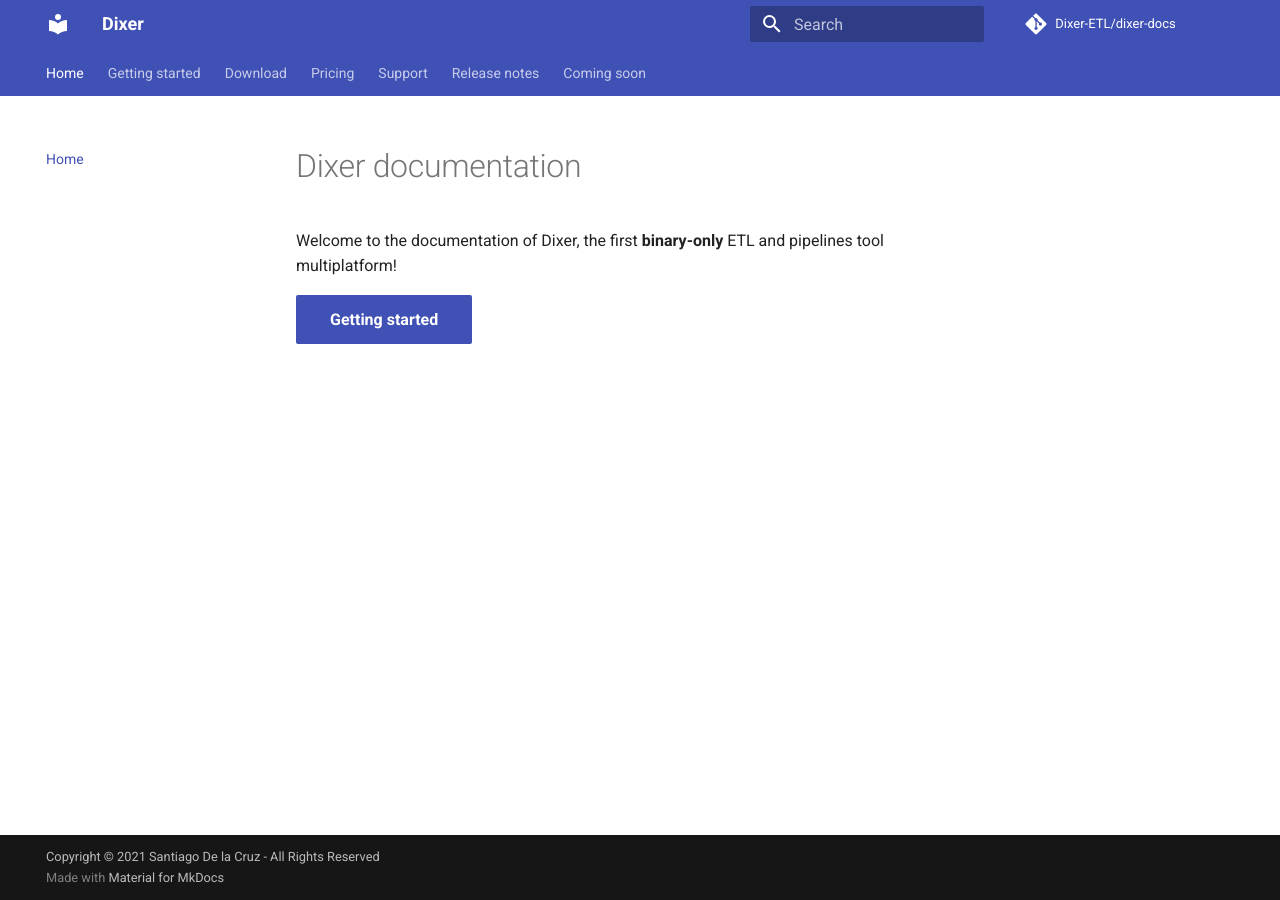
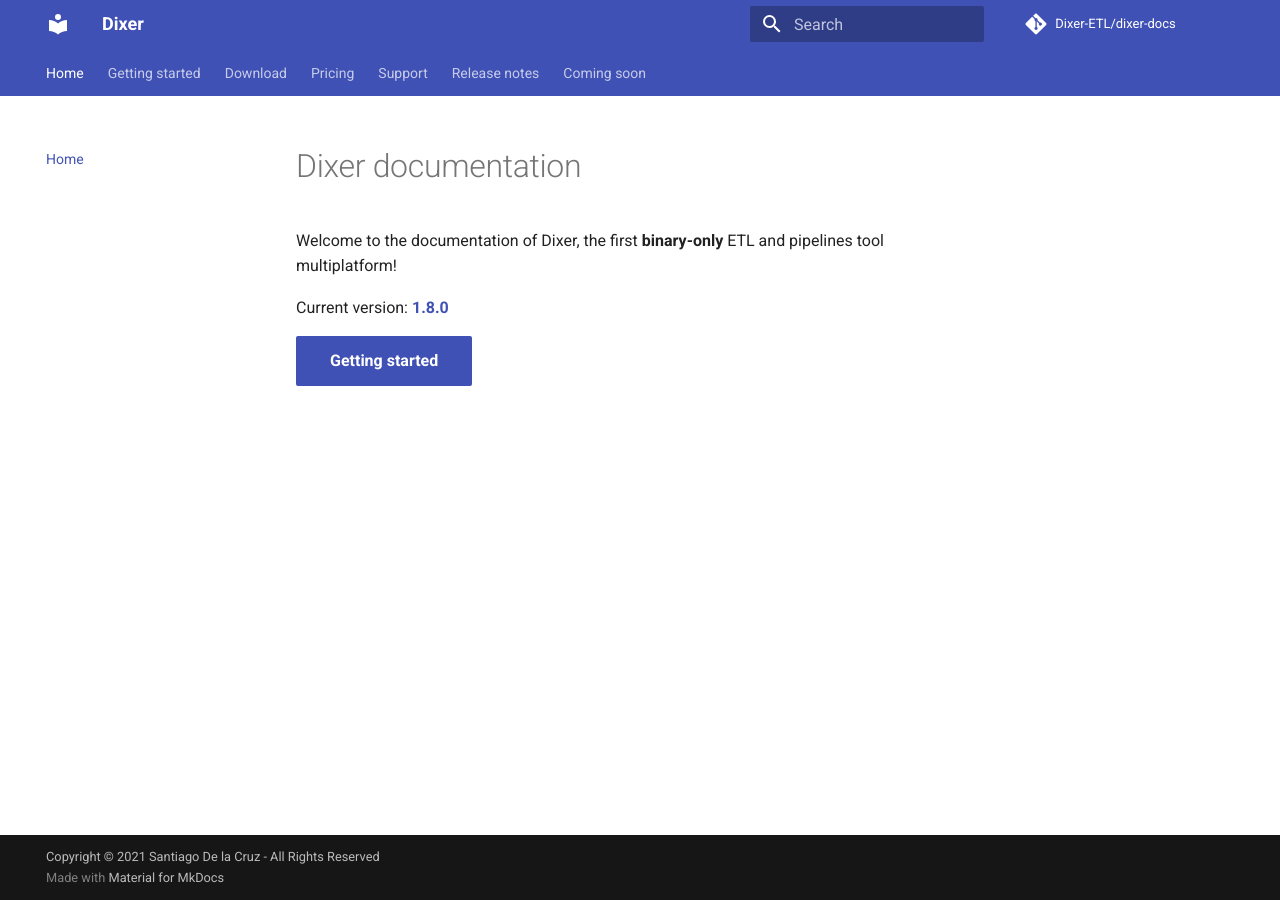
Before and after one commit to Dixer-ETL/dixer-docs, an MkDocs documentation site: the page built from docs/index.md, in a window 1280 px wide. Built offline with MkDocs 1.6.1 and Material for MkDocs 9.7.7, drawn with Linux system fonts in a browser that asks for light colours; comment, search, counter and statistics services are not loaded.

```diff
--- a/docs/index.md
+++ b/docs/index.md
@@ -2,4 +2,6 @@
 
 Welcome to the documentation of Dixer, the first **binary-only** ETL and pipelines tool multiplatform!
 
+Current version: [**1.8.0**](Changelog.md#180-_-unreleased)
+
 <a href="Getting-started/" title="Getting Started" class="md-button md-button--primary"> Getting started </a>
```
Also changed, not shown: docs/Changelog.md (+2 -0 lines).
